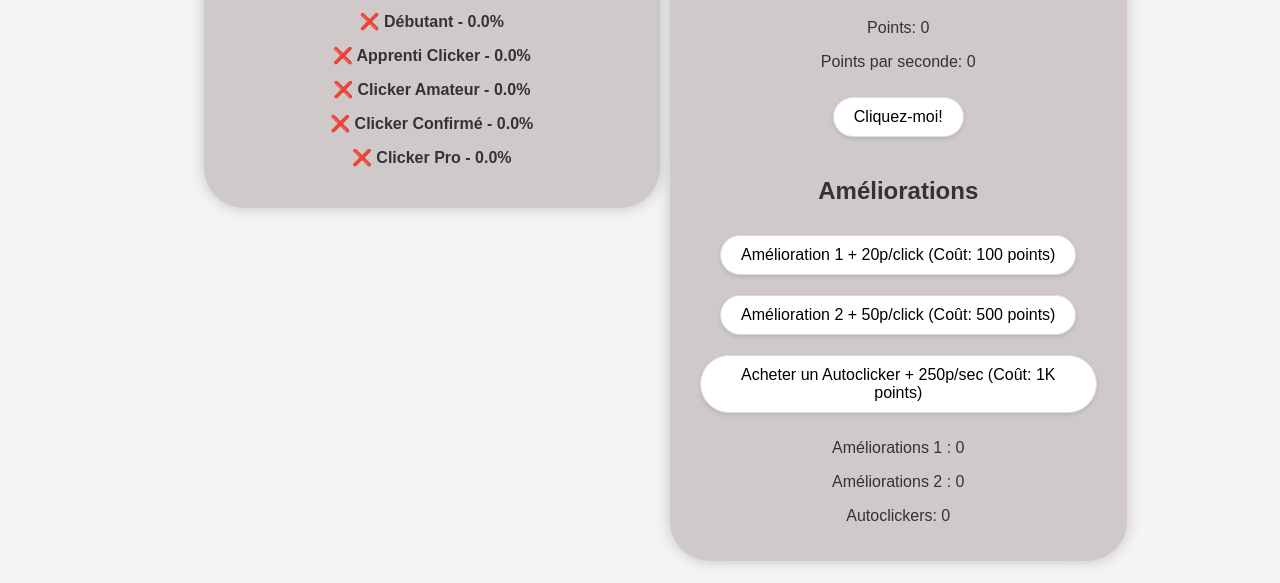
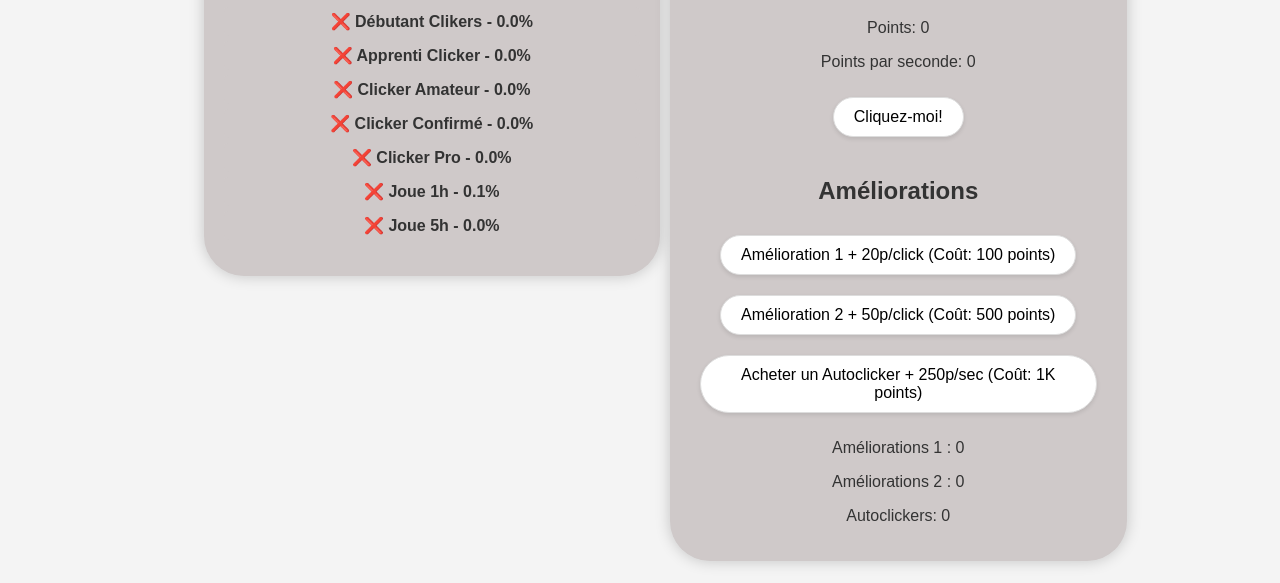
Before and after one commit to NoeMarchal/Taptastic-, a plain HTML site: page index.html in a window 1280 px wide. Shown: the part 217-800 px from the top of the page. Drawn offline with nearby package versions, Linux system fonts and the light colour scheme; some packages are replaced by stand-ins of ours; a script that the page names is missing.

Commit message:
time trophys

```diff
--- a/script.js
+++ b/script.js
@@ -28,14 +28,23 @@ let totalPointsEarned = 0;
 let totalPointsSpent = 0;
 let gameStartTime = Date.now(); // Moment où le jeu commence
 let elapsedTime = 0; // Temps écoulé en secondes
+let gameTime = 0; // en secondes
+
+// Mise à jour du temps de jeu chaque seconde
+setInterval(() => {
+    gameTime++;
+    updateTrophies(); // Met à jour les trophées
+}, 1000); // 1000 ms = 1 seconde
 
 // Liste des trophées et leurs conditions
 const trophies = [
-    { name: "Débutant", condition: 10 },
+    { name: "Débutant Clikers", condition: 10 },
     { name: "Apprenti Clicker", condition: 100 },
     { name: "Clicker Amateur", condition: 1000 },
     { name: "Clicker Confirmé", condition: 5000 },
     { name: "Clicker Pro", condition: 10000 },
+    { name: "Joue 1h", condition: 3600 }, // 1 heure en secondes
+    { name: "Joue 5h", condition: 18000 },   // 5 heures en secondes
 ];
 
 // Éléments du DOM
@@ -181,9 +190,9 @@ function formatNumber(number) {
 function updateTrophies() {
     trophyList.innerHTML = ""; // Vide la liste actuelle
 
-    // Vérifier et débloquer les trophées uniquement avec `totalClicks`
+    // Vérifier et débloquer les trophées uniquement avec `totalClicks` ou `gameTime`
     trophies.forEach(trophy => {
-        if (totalClicks >= trophy.condition && !unlockedTrophies.includes(trophy.name)) {
+        if ((totalClicks >= trophy.condition || gameTime >= trophy.condition) && !unlockedTrophies.includes(trophy.name)) {
             unlockedTrophies.push(trophy.name);
 
             // 🎉 Effet de confettis
@@ -214,12 +223,16 @@ function updateTrophies() {
         let isUnlocked = unlockedTrophies.includes(trophy.name);
         let trophyText = isUnlocked ? `✅ ${trophy.name}` : `❌ ${trophy.name}`;
 
-        // Progression basée sur `totalClicks`
+        // Progression basée sur `totalClicks` ou `gameTime`
         let progress;
         if (isUnlocked) {
             progress = 100;
         } else {
-            progress = Math.min((totalClicks / trophy.condition) * 100, 100).toFixed(1);
+            if (trophy.condition === 3600 || trophy.condition === 18000) { // Pour les trophées liés au temps
+                progress = Math.min((gameTime / trophy.condition) * 100, 100).toFixed(1);
+            } else { // Pour les trophées liés aux clicks
+                progress = Math.min((totalClicks / trophy.condition) * 100, 100).toFixed(1);
+            }
         }
 
         // Ajouter l'élément à la liste
@@ -229,7 +242,6 @@ function updateTrophies() {
 
     saveGame(); // Sauvegarde des trophées
 }
-
 
 clickButton.replaceWith(clickButton.cloneNode(true)); // Évite les doublons d'écouteurs d'événements
 const newClickButton = document.getElementById('click-button');
```
Also changed, not shown: index.html (+1 -0 lines).
